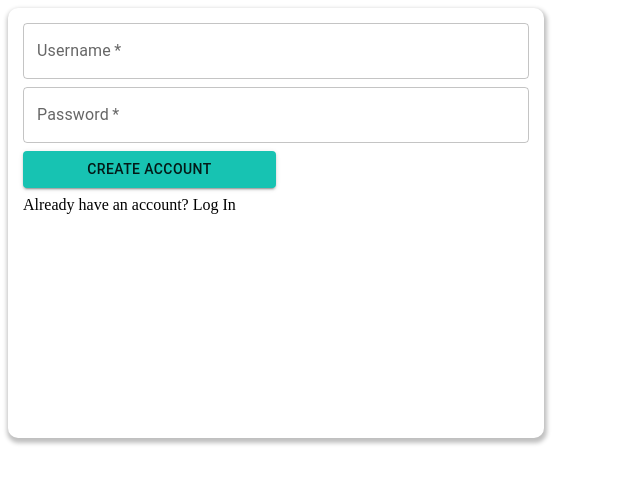
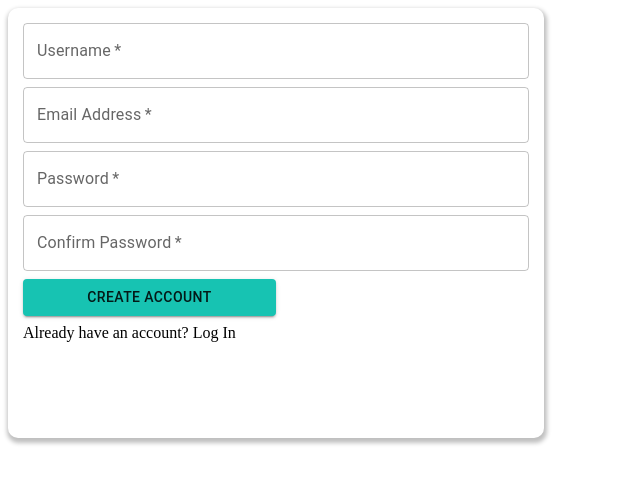
Before and after one commit to tjordanv/CashEd, a React (Create React App) app in the folder frontend/: page /register in a window 1280 px wide. Shown: the top 484 px of the page, without its empty margins (0-640 px from the left). Built offline with nearby package versions, Linux system fonts and the light colour scheme; what @mui/styled-engine-sc would draw is missing.

Commit message:
register page designed

```diff
--- a/frontend/src/components/RegisterForm.js
+++ b/frontend/src/components/RegisterForm.js
@@ -6,21 +6,37 @@ import Box from "@mui/material/Box"
 import Stack from "@mui/material/Stack"
 import TextField from "@mui/material/TextField"
 import Button from "@mui/material/Button"
-import FormControlLabel from "@mui/material/FormControlLabel"
-import Switch from "@mui/material/Switch"
 
 import classes from "./LoginForm.module.css"
 import { Typography } from "@mui/material"
 
 const RegisterForm = () => {
   const [username, setUsername] = useState("")
+  const [emailAddress, setEmailAddress] = useState("")
   const [password, setPassword] = useState("")
+  const [confirmPassword, setConfirmPassword] = useState("")
   const [message, setMessage] = useState("")
 
   const navigate = useNavigate()
 
   const logInHandler = async (e) => {
     e.preventDefault()
+    try {
+      let response = await fetch("http://localhost:8080/auth/register", {
+        method: "POST",
+        mode: "cors",
+        headers: {
+          "Content-Type": "application/json"
+        },
+        body: JSON.stringify({
+          username: username,
+          email: emailAddress,
+          password: password,
+          confirmPassword: confirmPassword,
+          role: "USER"
+        })
+      })
+      if (response.status === 201) {
         try {
           let response = await fetch("http://localhost:8080/auth/login", {
             method: "POST",
@@ -39,11 +55,17 @@ const RegisterForm = () => {
               localStorage.setItem("jwt", responseJson.accessToken)
               navigate("/")
             } catch (error) {
-          setMessage("user not found")
+              setMessage("Error authenticating")
             }
           }
         } catch (error) {
+          setMessage("Error")
           console.log(error)
+        }
+      }
+    } catch (error) {
+      setMessage("Error registering")
+      console.log("error registering")
     }
   }
 
@@ -62,6 +84,15 @@ const RegisterForm = () => {
           />
           <TextField
             variant="outlined"
+            label="Email Address"
+            name="emailAddress"
+            required
+            value={emailAddress}
+            onChange={(e) => setEmailAddress(e.target.value)}
+            className={classes.inputField}
+          />
+          <TextField
+            variant="outlined"
             label="Password"
             type="password"
             name="password"
@@ -70,7 +101,17 @@ const RegisterForm = () => {
             onChange={(e) => setPassword(e.target.value)}
             className={classes.inputField}
           />
-          {message && <Typography>User not found</Typography>}
+          <TextField
+            variant="outlined"
+            label="Confirm Password"
+            type="password"
+            name="confirmPassword"
+            required
+            value={confirmPassword}
+            onChange={(e) => setConfirmPassword(e.target.value)}
+            className={classes.inputField}
+          />
+          {message && <Typography>{message}</Typography>}
           <Button type="submit" variant="contained" className={classes.button}>
             Create Account
           </Button>
```
Lines whose indentation alone changed are shown as unchanged.
